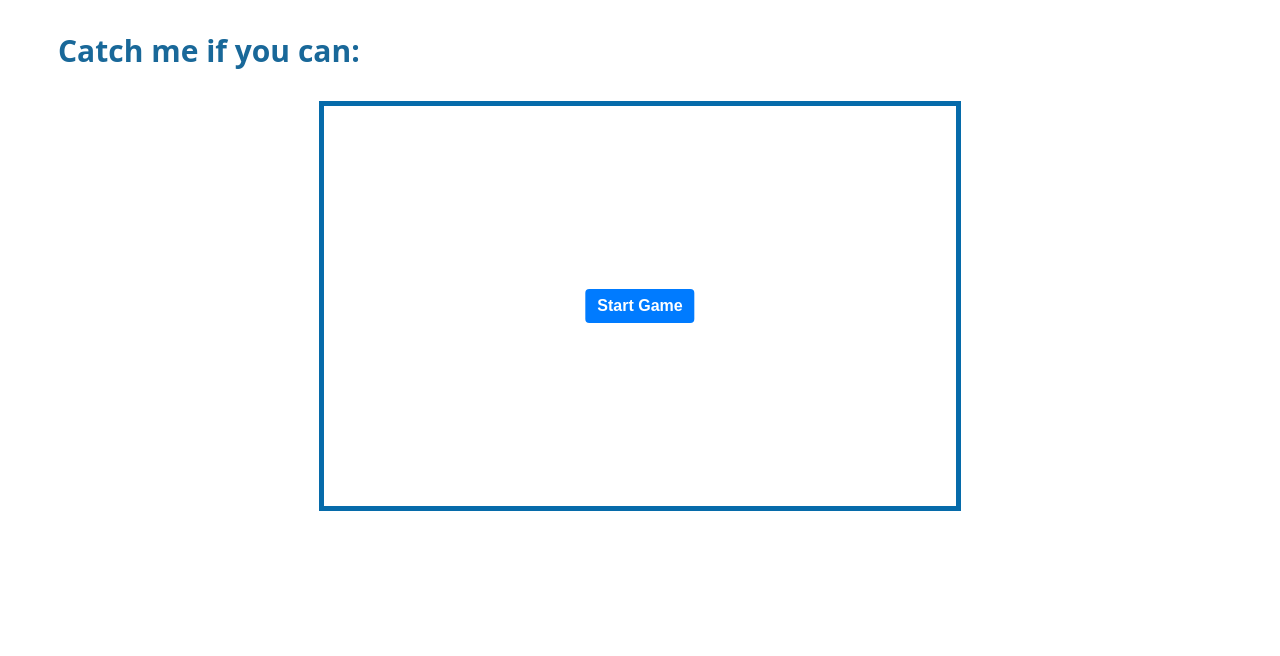
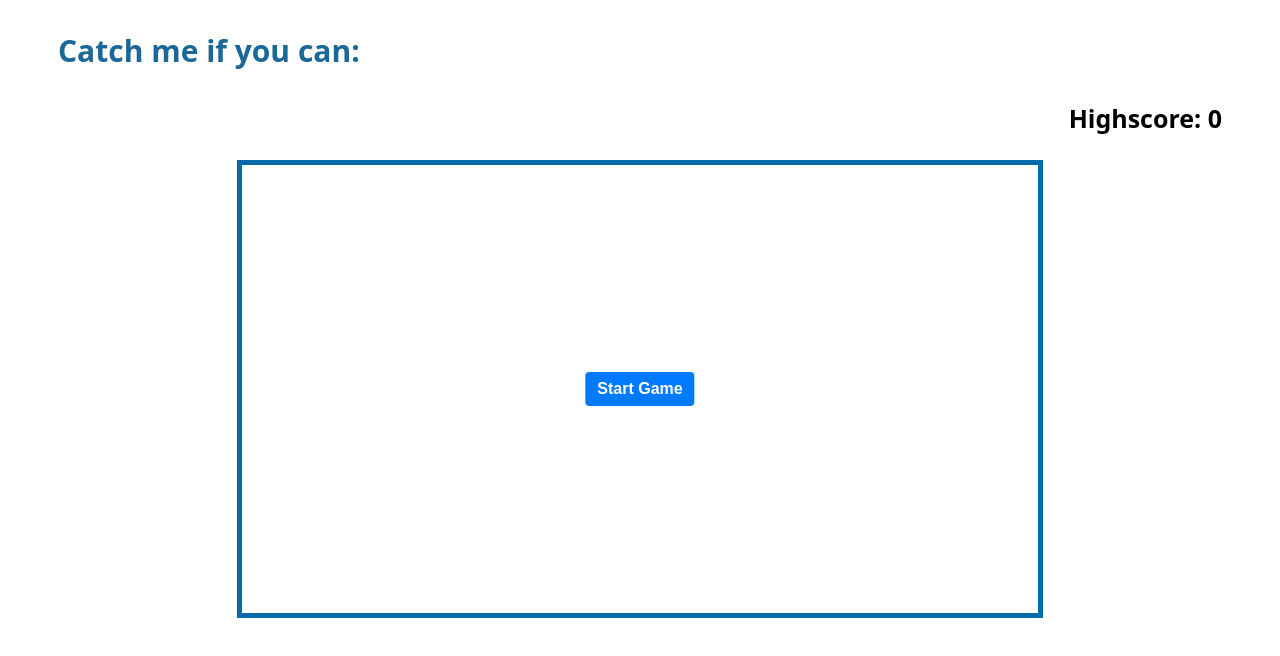
Before and after one commit to ahmedd-mahmoud/Catch-Me-challenge, a React (Create React App) app: page / in a window 1280 px wide. Shown: the top 656 px of the page. Built offline with nearby package versions, Linux system fonts and the light colour scheme.

Commit message:
Added highscore feature

```diff
--- a/src/App.js
+++ b/src/App.js
@@ -1,4 +1,4 @@
-import { useRef, useState } from "react";
+import { useRef, useState, useEffect } from "react";
 import RandomButton from "./Components/RandomButton";
 import { GameStateEnum } from "./Enums/GameStateEnum"; // very good
 
@@ -7,8 +7,18 @@ function App() {
   const [timer, setTimer] = useState(10);
   const [gameState, setGameState] = useState(GameStateEnum.INITIAL);
   const [position, setPosition] = useState({ top: "50%", left: "50%" });
+  const [highScore, setHighScore] = useState(
+    localStorage.getItem("highScore") || 0
+  );
   const containerRef = useRef(null);
 
+  useEffect(() => {
+    if (gameState === GameStateEnum.ENDGAME && highScore < count) {
+      localStorage.setItem("highScore", count);
+      setHighScore(count);
+    }
+    // eslint-disable-next-line
+  }, [gameState]);
   const handleRestart = () => {
     setPosition({
       top: "50%",
@@ -24,6 +34,7 @@ function App() {
       <div>
         <p id="title">Catch me if you can:</p>
       </div>
+      <p id="highscore-text">Highscore: {highScore}</p>
       <div id="container" ref={containerRef}>
         <RandomButton
           count={count}
@@ -41,7 +52,7 @@ function App() {
           gameState !== GameStateEnum.INGAME && (
             <div className="result">
               <h1 id="result-text">
-                {gameState === GameStateEnum.WON ? "You Won!" : "Game Over!"}
+                {highScore < count + 1 ? "New Highscore!" : "Game Over!"}
               </h1>
               <button className="restart-button" onClick={handleRestart}>
                 Restart Game
@@ -50,7 +61,6 @@ function App() {
           )}
       </div>
 
-      {/* why you tied the score counter with timer ?  */}
       {gameState !== GameStateEnum.INITIAL && (
         <>
           <p id="score-text">Score: {count}</p>
--- a/src/Components/RandomButton/index.js
+++ b/src/Components/RandomButton/index.js
@@ -21,7 +21,7 @@ const RandomButton = ({
         setTimer((prevTimer) => prevTimer - 1);
       }, 1000);
     } else if (timer === 0) {
-      setGameState(GameStateEnum.LOST);
+      setGameState(GameStateEnum.ENDGAME);
     }
   }, [gameState, setGameState, timer, setTimer]);
 
@@ -30,9 +30,6 @@ const RandomButton = ({
       setGameState(GameStateEnum.INGAME);
     } else if (gameState === GameStateEnum.INGAME) {
       setCount((prevCount) => prevCount + 1);
-      if (count === 4) {
-        setGameState(GameStateEnum.WON);
-      }
     }
     const container = containerRef.current;
     const button = buttonRef.current;
@@ -58,7 +55,7 @@ const RandomButton = ({
     <>
       {/* why are you hidding the button when you can just render the wining status box above it as absolute ?*/}
       {/* why not at a game state called end game ? review you states carfully */}
-      {gameState !== GameStateEnum.WON && gameState !== GameStateEnum.LOST && (
+      {gameState !== GameStateEnum.ENDGAME && (
         <button
           ref={buttonRef}
           onClick={handleStart}
--- a/src/Enums/GameStateEnum.js
+++ b/src/Enums/GameStateEnum.js
@@ -1,6 +1,5 @@
 export const GameStateEnum = {
   INITIAL: "initial",
   INGAME: "in game",
-  WON: "won",
-  LOST: "lost",
+  ENDGAME: "lost",
 };
--- a/src/index.css
+++ b/src/index.css
@@ -5,8 +5,8 @@ body {
 }
 #container {
   position: relative;
-  width: 50%;
-  height: 50vh;
+  width: 63%;
+  height: 56vh;
   border: 5px solid #066baa;
   margin: auto;
 }
@@ -27,3 +27,9 @@ body {
   font-size: 32px;
   margin-top: 5px;
 }
+
+#highscore-text {
+  text-align: right;
+  font-size: 25px;
+  margin-right: 50px;
+}
```
